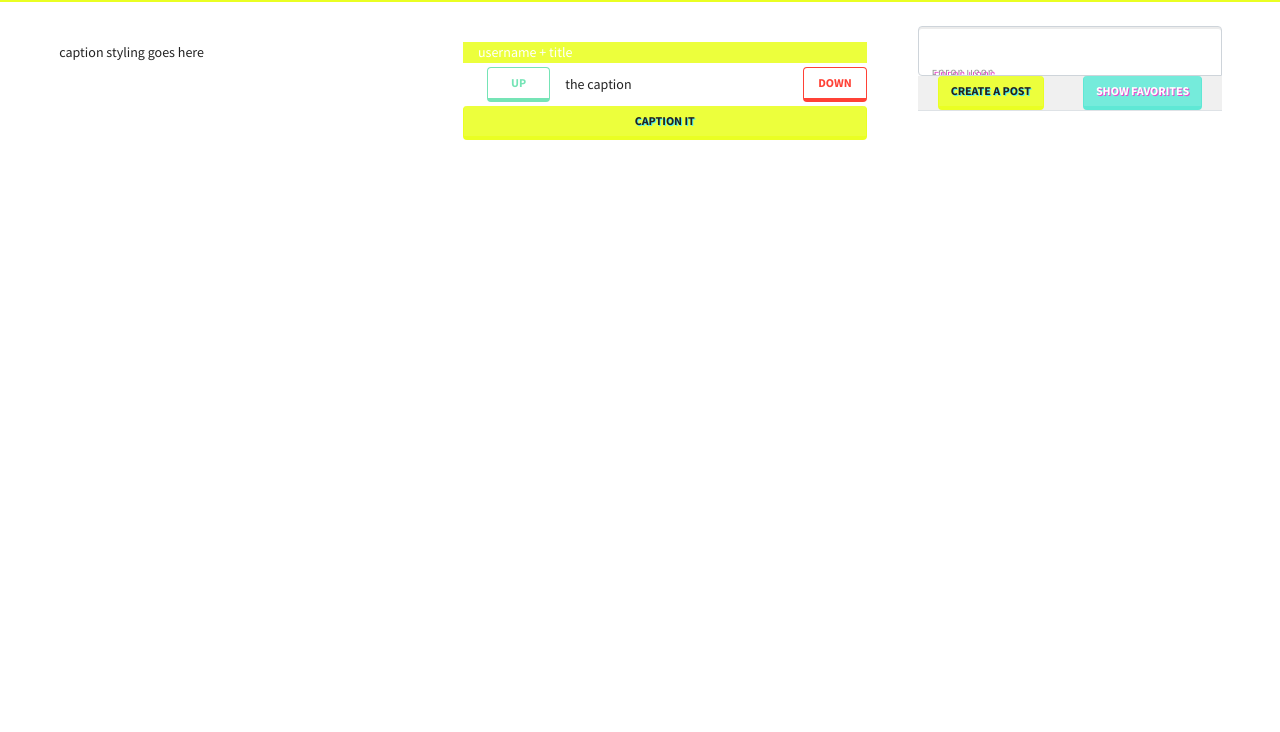
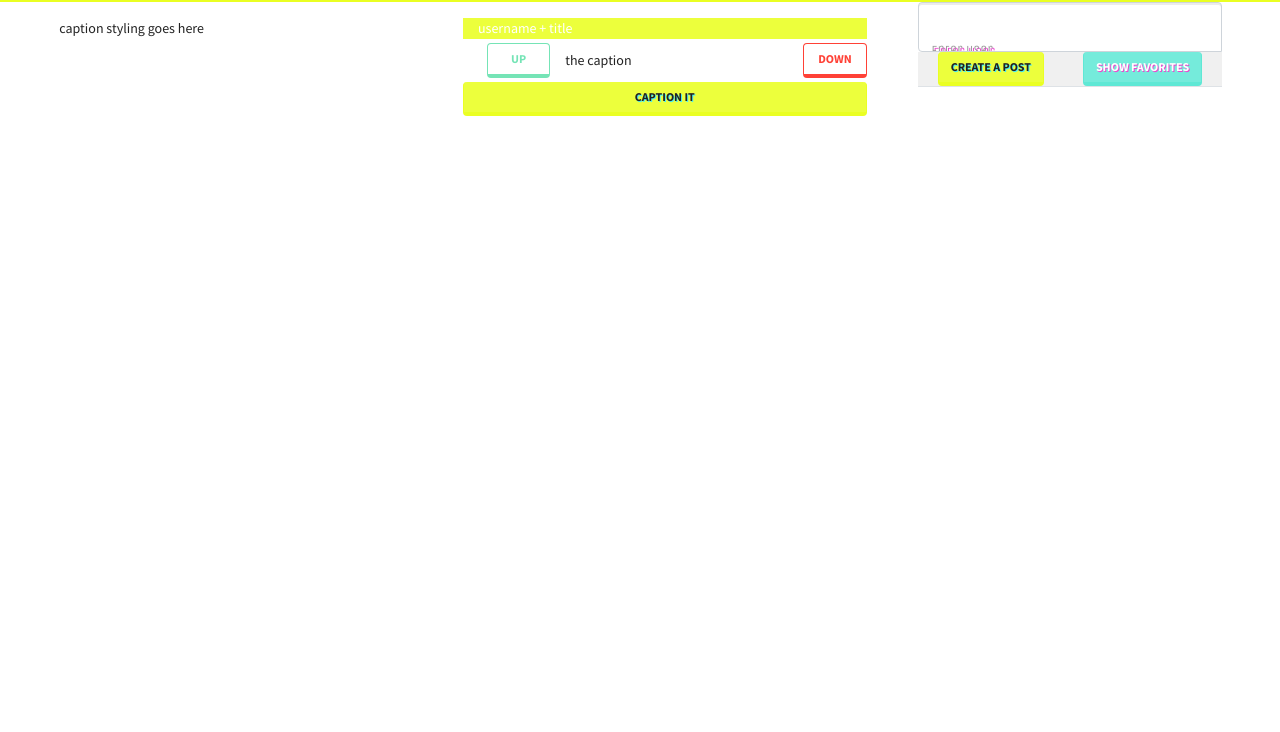
Before and after one commit to MickShannahan/Caption-hackathon-1, a website with bundled scripts: page client/index.html in a window 1280 px wide. Shown: the part 68-800 px from the top of the page. Built offline with nearby package versions, Linux system fonts and the light colour scheme; files whose address does not match are found by name.

Commit message:
fixed scroll boxy

```diff
--- a/client/assets/style.css
+++ b/client/assets/style.css
@@ -48,7 +48,7 @@ main {
 }
 
 .h-content{
-    max-height: 89vh;
+    max-height: 92vh;
 }
 
 
--- a/client/index.html
+++ b/client/index.html
@@ -66,8 +66,8 @@
                 </div>
             </div>
     </header>
-    <main class="container-fluid bg-light px-4">
-        <div class="row p-4 justify-content-around">
+    <main class="container-fluid bg-light py-0 px-4">
+        <div class="row px-4 justify-content-around">
             <div id="posts" class="col-8 overflow-auto s s2 h-content px-3 ">
                 <!-- POST TEMPLATE START -->
                 <div class="row roudned rounded-big post-size my-3">
```
